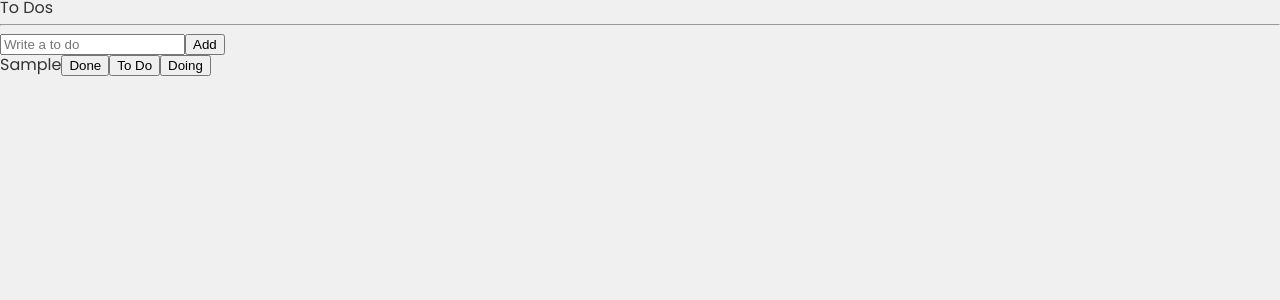
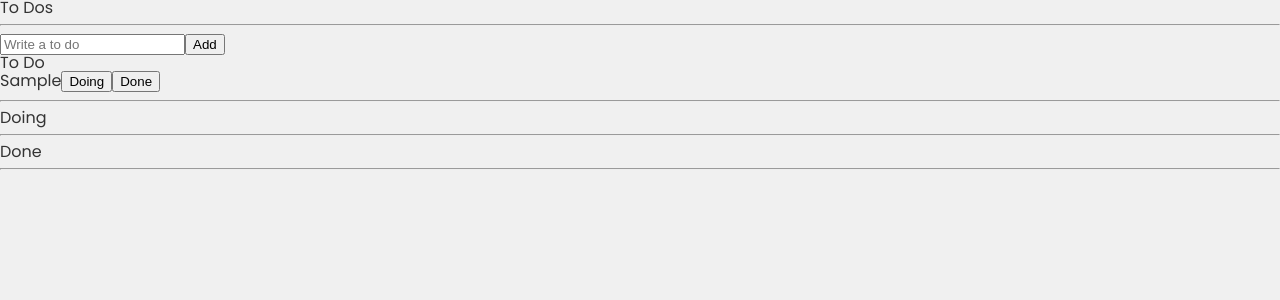
Before and after one commit to sbtiffanykim/to-do-app, a React (Vite) app: page / in a window 1280 px wide. Both pictures are taken after typing "Sample" into the empty fields and a click on the button "Add". Shown: the top 300 px of the page. Built offline with nearby package versions, Linux system fonts and the light colour scheme.

Commit message:
feat: Implement state management using recoil selector

```diff
--- a/src/atoms.tsx
+++ b/src/atoms.tsx
@@ -1,4 +1,4 @@
-import { atom } from 'recoil';
+import { atom, selector } from 'recoil';
 
 export interface ITodo {
   id: number;
@@ -10,3 +10,15 @@ export const toDoState = atom<ITodo[]>({
   key: 'toDo',
   default: [],
 });
+
+export const toDoSelector = selector({
+  key: 'toDoSelector',
+  get: ({ get }) => {
+    const toDos = get(toDoState);
+    return [
+      toDos.filter((toDo) => toDo.category === 'TO_DO'),
+      toDos.filter((toDo) => toDo.category === 'DOING'),
+      toDos.filter((toDo) => toDo.category === 'DONE'),
+    ];
+  },
+});
--- a/src/components/ToDo.tsx
+++ b/src/components/ToDo.tsx
@@ -1,12 +1,38 @@
-import { ITodo } from '../atoms';
+import React from 'react';
+import { ITodo, toDoState } from '../atoms';
+import { useSetRecoilState } from 'recoil';
 
-export default function ToDo({ text }: ITodo) {
+export default function ToDo({ text, category, id }: ITodo) {
+  const setToDos = useSetRecoilState(toDoState);
+  const onClick = (event: React.MouseEvent<HTMLButtonElement>) => {
+    const {
+      currentTarget: { name },
+    } = event;
+    setToDos((prev) => {
+      const targetIndex = prev.findIndex((toDo) => toDo.id === id);
+      const newToDo = { text, id, category: name as any };
+      return [...prev.slice(0, targetIndex), newToDo, ...prev.slice(targetIndex + 1)];
+    });
+  };
+
   return (
     <li>
       <span>{text}</span>
-      <button>Done</button>
-      <button>To Do</button>
-      <button>Doing</button>
+      {category !== 'DOING' && (
+        <button onClick={onClick} name='DOING'>
+          Doing
+        </button>
+      )}
+      {category !== 'DONE' && (
+        <button onClick={onClick} name='DONE'>
+          Done
+        </button>
+      )}
+      {category !== 'TO_DO' && (
+        <button onClick={onClick} name='TO_DO'>
+          To do
+        </button>
+      )}
     </li>
   );
 }
--- a/src/components/ToDoList.tsx
+++ b/src/components/ToDoList.tsx
@@ -1,21 +1,37 @@
 import { useRecoilValue } from 'recoil';
-import { toDoState } from '../atoms';
+import { toDoSelector } from '../atoms';
 import CreateToDo from './CreateToDo';
 import ToDo from './ToDo';
 
 export default function ToDoList() {
-  const toDos = useRecoilValue(toDoState);
-
+  const [toDo, doing, done] = useRecoilValue(toDoSelector);
+  console.log(toDo, doing, done);
   return (
     <div>
       <h1>To Dos</h1>
       <hr />
       <CreateToDo />
+      <h2>To Do</h2>
       <ul>
-        {toDos.map((toDo) => (
-          <ToDo key={toDo.id} {...toDo} />
+        {toDo.map((item) => (
+          <ToDo key={item.id} {...item} />
         ))}
       </ul>
+      <hr />
+      <h2>Doing</h2>
+      <ul>
+        {doing.map((item) => (
+          <ToDo key={item.id} {...item} />
+        ))}
+      </ul>
+      <hr />
+      <h2>Done</h2>
+      <ul>
+        {done.map((item) => (
+          <ToDo key={item.id} {...item} />
+        ))}
+      </ul>
+      <hr />
     </div>
   );
 }
```
